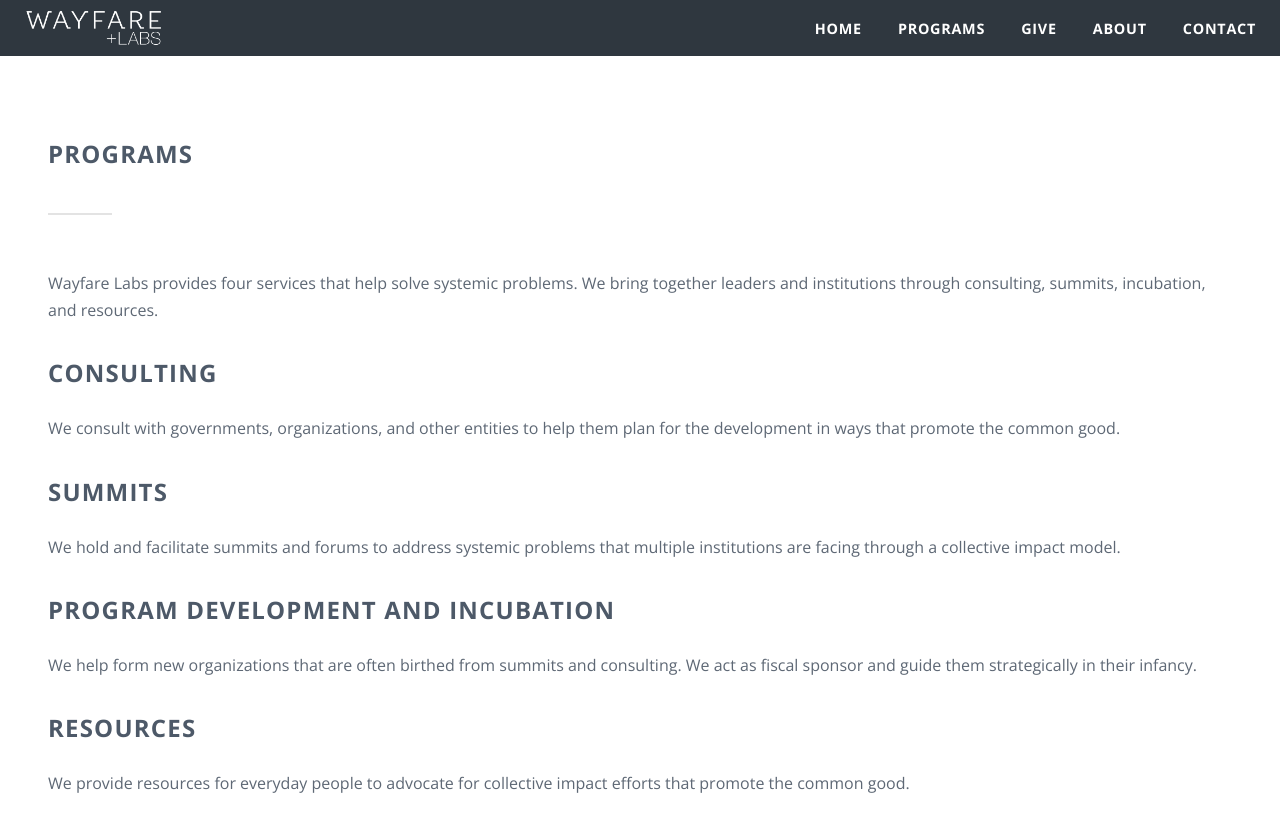
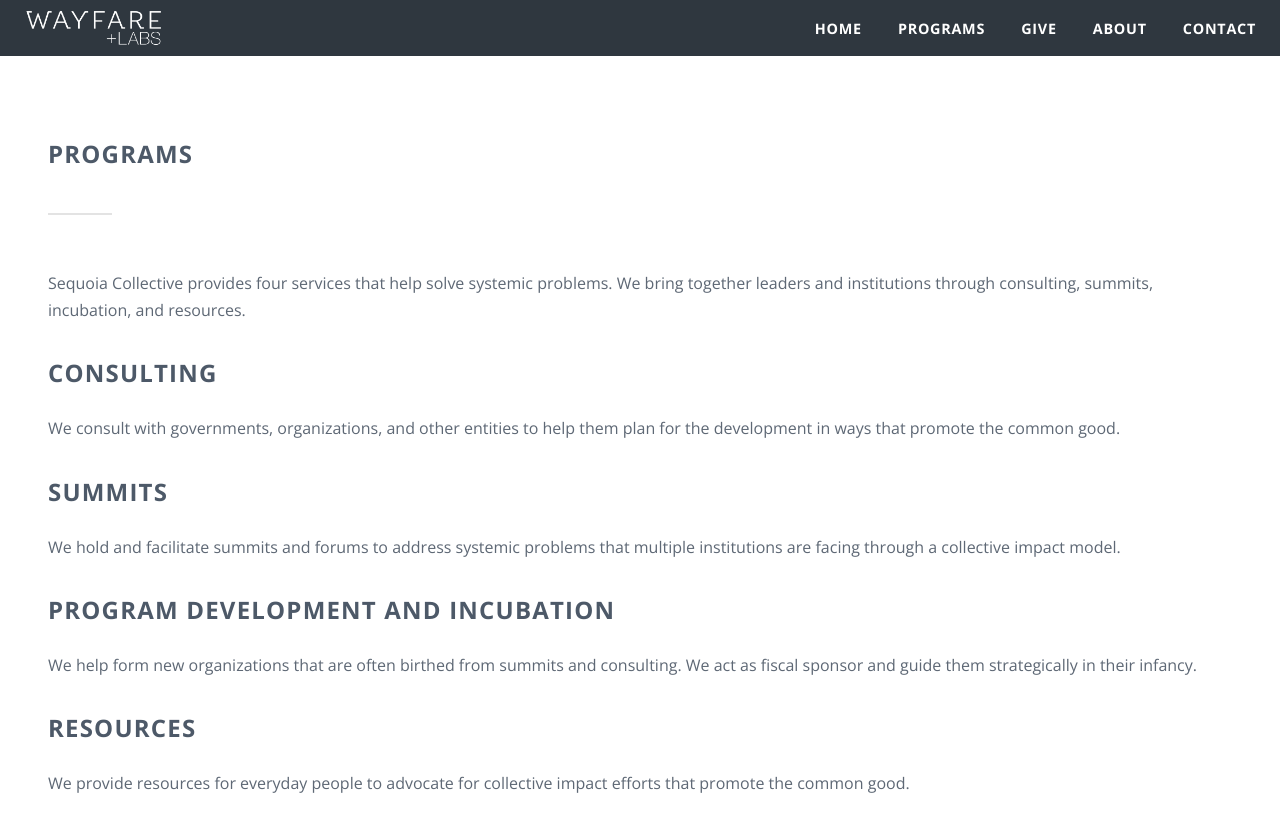
Before and after one commit to wayfareio/wayfarelabs.org, a Jekyll site: the page built from programs.markdown, in a window 1280 px wide and 1379 px high, cut to the strip 0-873 px from the top of the window. Shown: the top 832 px of the strip. Built offline with Jekyll 4.4.1, drawn with Linux system fonts in a browser that asks for light colours.

Commit message:
Updated Programs

```diff
--- a/programs.markdown
+++ b/programs.markdown
@@ -4,7 +4,7 @@ date: 2016-02-26 17:26:00 -08:00
 position: 2
 ---
 
-Wayfare Labs provides four services that help solve systemic problems. We bring together leaders and institutions through consulting, summits, incubation, and resources.
+Sequoia Collective provides four services that help solve systemic problems. We bring together leaders and institutions through consulting, summits, incubation, and resources.
 
 ## Consulting
 We consult with governments, organizations, and other entities to help them plan for the development in ways that promote the common good.
```
